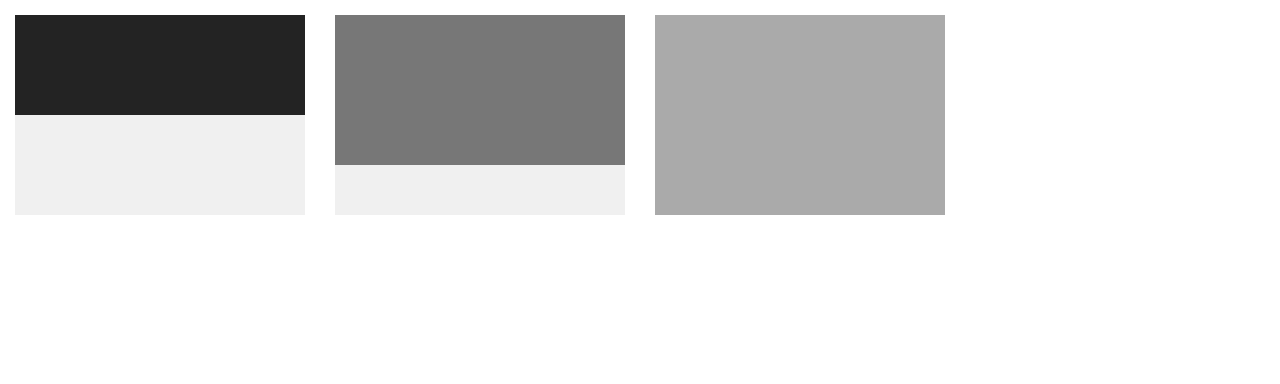
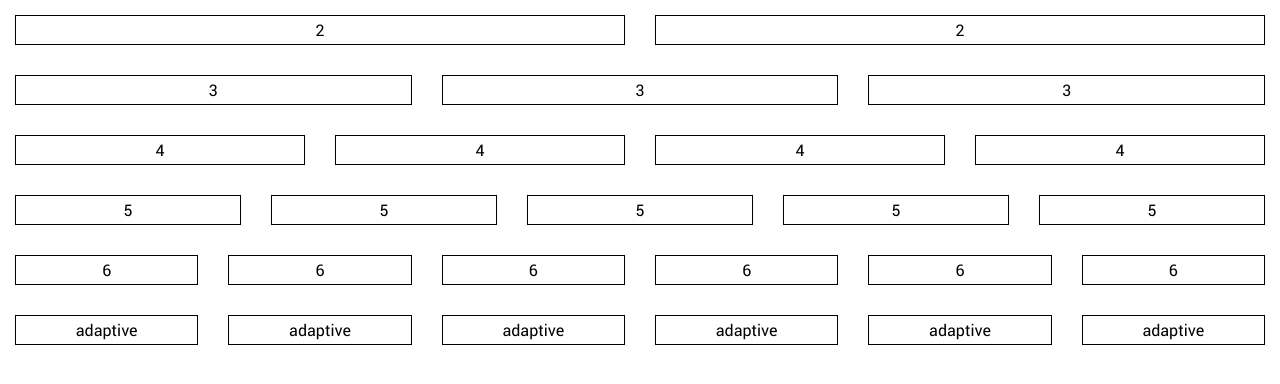
Before and after one commit to IgorPototskyi/test-JayaDigital, a website: page app/index.html in a window 1280 px wide. Drawn offline with Linux system fonts and the light colour scheme.

Commit message:
add example

```diff
--- a/app/index.html
+++ b/app/index.html
@@ -14,17 +14,52 @@
 
 	<section class="s-test">
 		<div class="container">
+
 			<div class="row">
-				<div class="col col-xs-60 col-sm-40 col-md-30 col-lg-20 col-xl-15">
-					<div class="content1"></div>
-				</div>
-				<div class="col col-xs-60 col-sm-40 col-md-30 col-lg-20 col-xl-15">
-					<div class="content2"></div>
-				</div>
-				<div class="col col-xs-60 col-sm-40 col-md-30 col-lg-20 col-xl-15">
-					<div class="content3"></div>
-				</div>
+				<div class="col col-xs-30">2</div>
+				<div class="col col-xs-30">2</div>
 			</div>
+
+			<div class="row">
+				<div class="col col-xs-20">3</div>
+				<div class="col col-xs-20">3</div>
+				<div class="col col-xs-20">3</div>
+			</div>
+
+			<div class="row">
+				<div class="col col-xs-15">4</div>
+				<div class="col col-xs-15">4</div>
+				<div class="col col-xs-15">4</div>
+				<div class="col col-xs-15">4</div>
+			</div>
+
+			<div class="row">
+				<div class="col col-xs-12">5</div>
+				<div class="col col-xs-12">5</div>
+				<div class="col col-xs-12">5</div>
+				<div class="col col-xs-12">5</div>
+				<div class="col col-xs-12">5</div>
+			</div>
+
+			<div class="row">
+				<div class="col col-xs-10">6</div>
+				<div class="col col-xs-10">6</div>
+				<div class="col col-xs-10">6</div>
+				<div class="col col-xs-10">6</div>
+				<div class="col col-xs-10">6</div>
+				<div class="col col-xs-10">6</div>
+			</div>
+
+			<div class="row">
+				<div class="col col-xs-60 col-sm-30 col-md-15 col-lg-12 col-xl-10">adaptive</div>
+				<div class="col col-xs-60 col-sm-30 col-md-15 col-lg-12 col-xl-10">adaptive</div>
+				<div class="col col-xs-60 col-sm-30 col-md-15 col-lg-12 col-xl-10">adaptive</div>
+				<div class="col col-xs-60 col-sm-30 col-md-15 col-lg-12 col-xl-10">adaptive</div>
+				<div class="col col-xs-60 col-sm-30 col-md-15 col-lg-12 col-xl-10">adaptive</div>
+				<div class="col col-xs-60 col-sm-30 col-md-15 col-lg-12 col-xl-10">adaptive</div>
+			</div>
+
+
 		</div>
 	</section>
 
--- a/app/sass/_grid.sass
+++ b/app/sass/_grid.sass
@@ -12,7 +12,6 @@
 			width: calc(1.666666% - 30px)
 			box-sizing: border-box
 			margin: 15px
-			background-color: #f0f0f0
 
 		.col-xs-1
 			width: calc(1.66666666% - 30px)
--- a/app/sass/main.sass
+++ b/app/sass/main.sass
@@ -14,19 +14,11 @@ body
 	font-family: $default-font
 	overflow-x: hidden
 	opacity: 1
-	color: #ffffff
+	color: #000
 
-.content1
-	height: 100px
-	background-color: #232323
-
-.content2
-	height: 150px
-	background-color: #777
-
-.content3
-	height: 200px
-	background-color: #aaa
+.col
+	border: 1px solid black
+	text-align: center
 
 
 
```
Also changed, not shown: app/css/main.min.css, readme.md.
